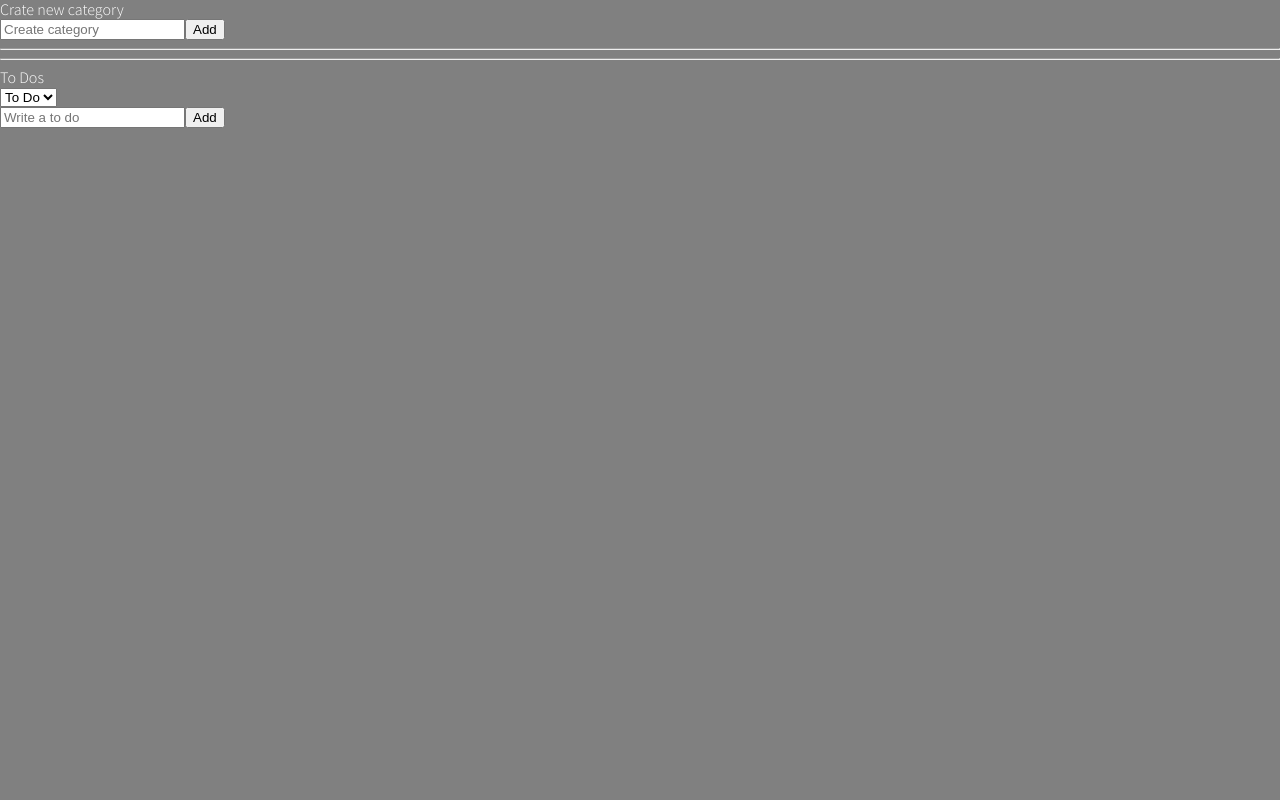
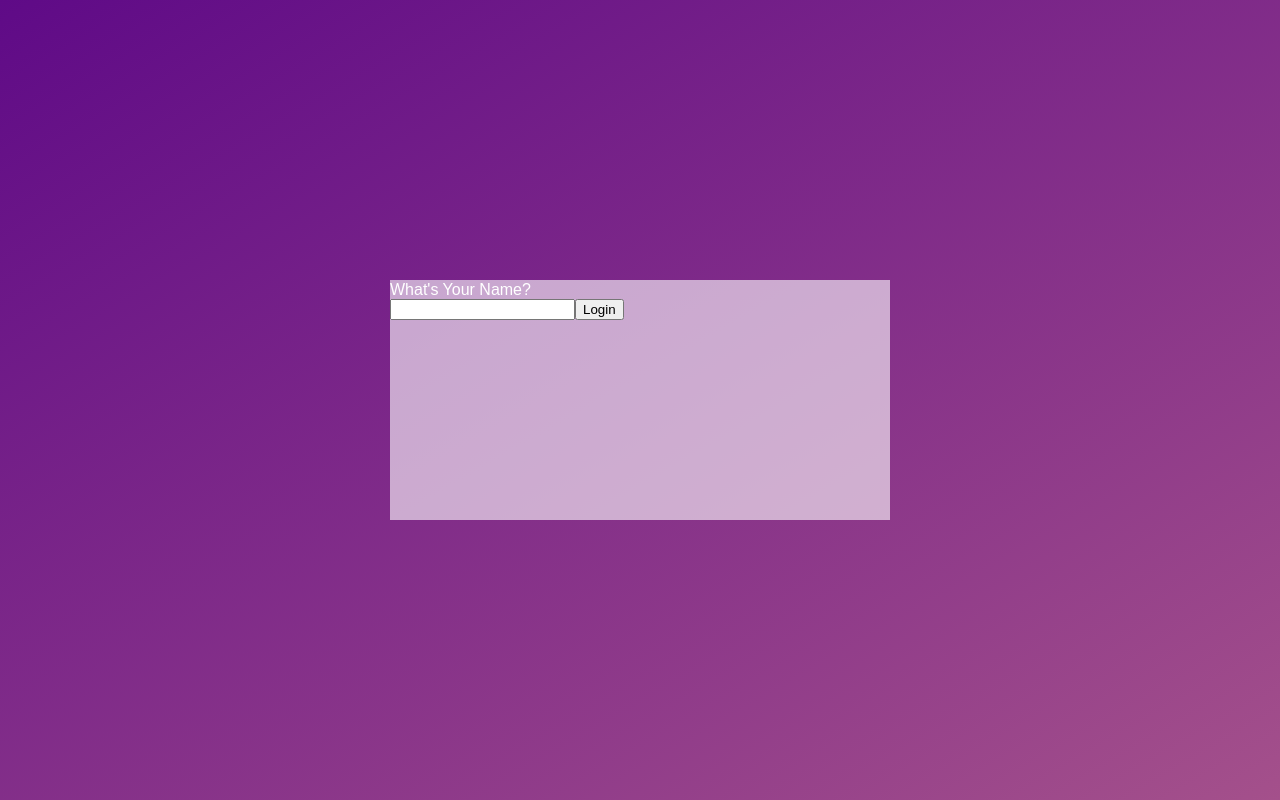
Before and after one commit to blackeichi/react-Todo, a React (Create React App) app: page / in a window 1280 px wide. Built offline with nearby package versions, Linux system fonts and the light colour scheme.

Commit message:
2022.03.21

```diff
--- a/package.json
+++ b/package.json
@@ -11,17 +11,18 @@
     "@types/react": "^17.0.30",
     "@types/react-dom": "^17.0.9",
     "apexcharts": "^3.29.0",
+    "framer-motion": "^6.2.8",
     "gh-pages": "^3.2.3",
     "react": "^17.0.2",
     "react-apexcharts": "^1.3.9",
     "react-dom": "^17.0.2",
     "react-helmet": "^6.1.0",
-    "react-hook-form": "^7.17.5",
+    "react-hook-form": "^7.28.1",
     "react-query": "^3.27.0",
     "react-router-dom": "^5.3.0",
     "react-scripts": "4.0.3",
     "recoil": "^0.4.1",
-    "styled-components": "^5.3.1",
+    "styled-components": "^5.3.3",
     "styled-reset": "^4.3.4",
     "typescript": "^4.4.4",
     "web-vitals": "^1.1.2"
--- a/src/App.tsx
+++ b/src/App.tsx
@@ -59,6 +59,8 @@ body {
   background-color:grey;
   color:white;
   line-height: 1.2;
+  width : 100%;
+  hight : 100vh;
 }
 a {
   text-decoration:none;
--- a/src/atoms.tsx
+++ b/src/atoms.tsx
@@ -4,6 +4,8 @@ const getTodo = window.localStorage.getItem("Todooos");
 const parsedTodo = JSON.parse(getTodo as any);
 const savedCategory = localStorage.getItem("Cate-text");
 const parsedCategory = JSON.parse(savedCategory as any);
+const login = window.localStorage.getItem("login");
+const parsedLogin = JSON.parse(login as any);
 
 export interface IToDo {
   text: string;
@@ -29,7 +31,11 @@ export const toDoState = atom<IToDo[]>({
   key: "toDo",
   default: parsedTodo === null ? [] : parsedTodo,
 });
-//
+//-------------------------------------------------
+export const usernameState = atom({
+  key: "username",
+  default: parsedLogin === null ? null : parsedLogin,
+});
 
 export const toDoSelector = selector({
   key: "toDoSelector",
--- /dev/null
+++ b/src/components/Login.tsx
@@ -0,0 +1,37 @@
+import { useForm } from "react-hook-form";
+import { useRecoilState, useSetRecoilState } from "recoil";
+import styled from "styled-components";
+import { usernameState } from "../atoms";
+
+const LoginBox = styled.div`
+  width: 500px;
+  height: 30%;
+  background-color: rgba(255, 255, 255, 0.6);
+`;
+const LoginForm = styled.form``;
+
+interface IForm {
+  username: string;
+}
+
+function Login() {
+  const setLoginUser = useSetRecoilState(usernameState);
+  const { handleSubmit, register } = useForm<IForm>();
+  const onValid = (data: any) => {
+    setLoginUser(data);
+    window.localStorage.setItem("login", JSON.stringify(data));
+  };
+  return (
+    <>
+      <LoginBox>
+        <span>What's Your Name?</span>
+        <LoginForm onSubmit={handleSubmit(onValid)}>
+          <input {...register("username")} type="text" />
+          <button>Login</button>
+        </LoginForm>
+      </LoginBox>
+    </>
+  );
+}
+
+export default Login;
--- a/src/components/ToDoList.tsx
+++ b/src/components/ToDoList.tsx
@@ -1,9 +1,30 @@
-import React from "react";
+import React, { useState } from "react";
 import { useForm } from "react-hook-form";
 import { useRecoilState, useRecoilValue, useSetRecoilState } from "recoil";
-import { categoryState, categoriesState, toDoSelector } from "../atoms";
+import styled from "styled-components";
+import {
+  categoryState,
+  categoriesState,
+  toDoSelector,
+  usernameState,
+} from "../atoms";
 import CreateToDo from "./CreateToDo";
+import Login from "./Login";
 import ToDo from "./ToDo";
+
+const Wrapper = styled.div`
+  width: 100%;
+  height: 100vh;
+  background: linear-gradient(150deg, #5f0a87, #a4508b);
+  display: flex;
+  flex-direction: column;
+  justify-content: center;
+  align-items: center;
+`;
+
+const CateForm = styled.form`
+  margin-bottom: 50px;
+`;
 
 let Catetext = [] as any;
 
@@ -12,6 +33,7 @@ interface IForm {
 }
 
 function ToDoList() {
+  const getUsername = useRecoilValue(usernameState);
   const savedCategory = localStorage.getItem("Cate-text");
   const parsedCategory = JSON.parse(savedCategory as any);
   Catetext = parsedCategory === null ? [] : parsedCategory;
@@ -42,15 +64,25 @@ function ToDoList() {
     setCategory(event.currentTarget.value as any);
     //선택한 select option값에따라 atom의 category값이 변하고, selector를 이용하여 atom의 category값과 todo.category의 값이 같은 것만 출력됨
   };
+  //------------------------------------------------------------
+  const [login, setLogin] = useState(false);
+
   return (
-    <div>
+    <Wrapper>
+      {getUsername === null ? (
+        <Login />
+      ) : (
+        <>
+          <CateForm>
             <h1>Crate new category</h1>
             <form onSubmit={handleSubmit(onValid)}>
-        <input {...register("Addcategories")} placeholder="Create category" />
+              <input
+                {...register("Addcategories")}
+                placeholder="Create category"
+              />
               <button>Add</button>
             </form>
-      <hr />
-      <hr />
+          </CateForm>
           <h1>To Dos</h1>
           <select value={category} onInput={onInput}>
             <option value={"TO_DO"}>To Do</option>
@@ -66,7 +98,9 @@ function ToDoList() {
           {toDos?.map((toDo) => (
             <ToDo key={toDo.id} {...toDo} />
           ))}
-    </div>
+        </>
+      )}
+    </Wrapper>
   );
 }
 
```
Also changed, not shown: 1 other file (tests, documents, lock files or other folders). Lines whose indentation alone changed are shown as unchanged.
